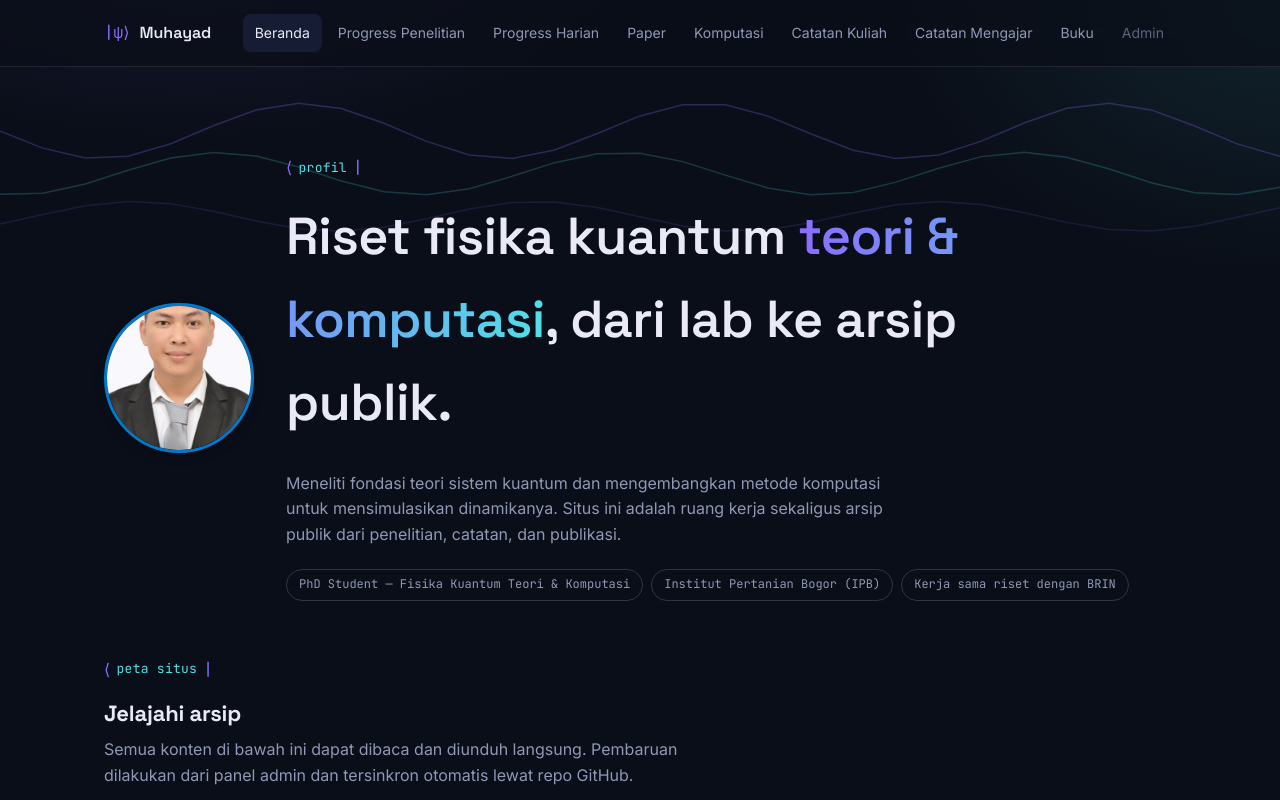
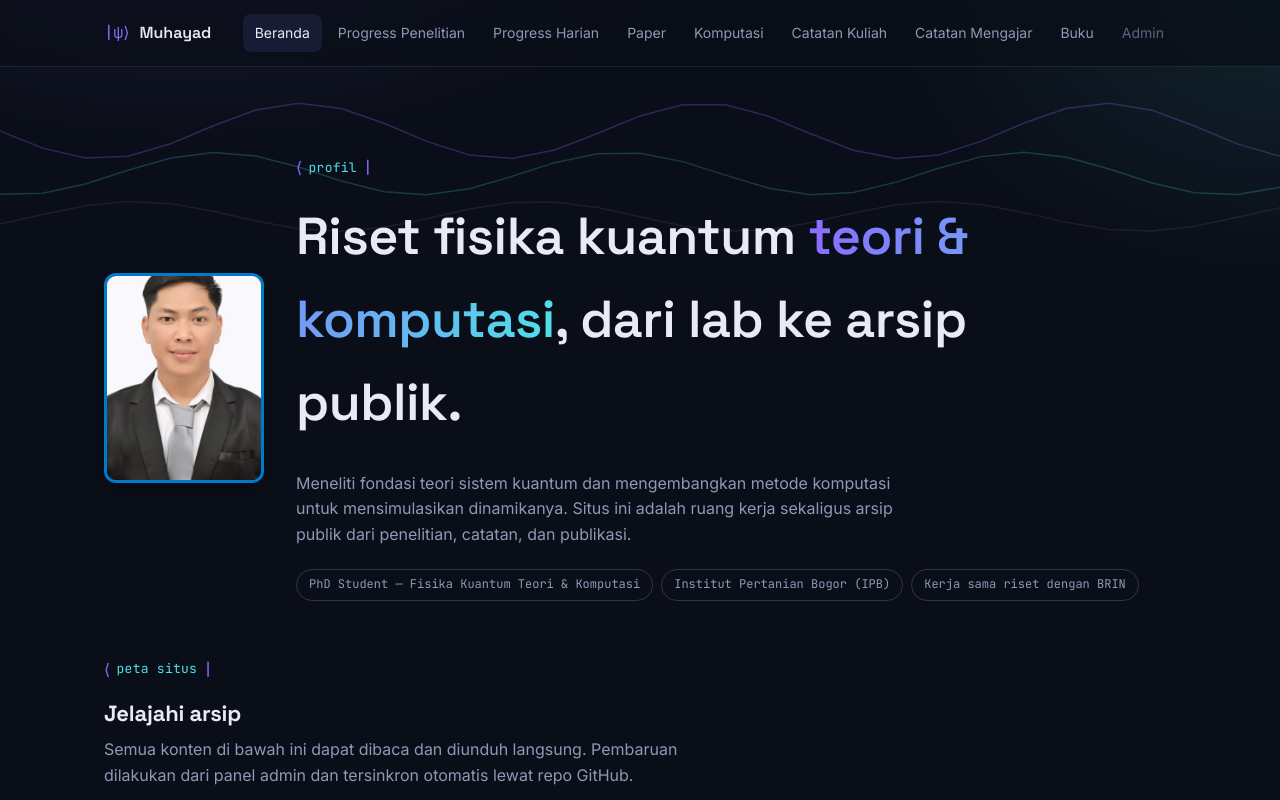
Before and after one commit to muhammad01ahyad-dev/quantum-site, a plain HTML site: page index.html in a window 1280 px wide. Shown: the top 800 px of the page. Drawn offline with Linux system fonts and the light colour scheme.

Commit message:
Update index.html

```diff
--- a/index.html
+++ b/index.html
@@ -5,7 +5,7 @@
 <meta name="viewport" content="width=device-width, initial-scale=1.0">
 <title>Beranda — Ruang Riset Fisika Kuantum</title>
 <link rel="stylesheet" href="assets/css/style.css">
-<!-- CSS Tambahan agar tampilan foto rapi -->
+<!-- CSS Tambahan dengan bingkai persegi (Rectangle) -->
 <style>
   .hero-profile-wrapper {
     display: flex;
@@ -14,12 +14,12 @@
     flex-wrap: wrap; /* Supaya responsif di layar HP */
   }
   .profile-photo {
-    width: 150px;
-    height: 150px;
-    object-fit: cover;
-    border-radius: 50%; /* Membuat foto berbentuk lingkaran */
-    border: 3px solid var(--accent, #007acc); /* Bingkai foto */
-    box-shadow: 0 4px 12px rgba(0,0,0,0.15);
+    width: 160px;            /* Lebar foto */
+    height: 210px;           /* Tinggi foto (proporsi portrait) */
+    object-fit: cover;       /* Agar foto tidak terdistorsi / gepeng */
+    border-radius: 12px;     /* Ubah ke 0px jika ingin sudut tajam/siku murni */
+    border: 3px solid var(--accent, #007acc); /* Warna bingkai */
+    box-shadow: 0 8px 20px rgba(0,0,0,0.25);  /* Bayangan lembut */
   }
 </style>
 </head>
@@ -32,7 +32,7 @@
   <div id="heroWaveMount"></div>
   <div class="wrap hero-inner hero-profile-wrapper">
 
-    <!-- TAMBAHAN: Tag Foto Profil -->
+    <!-- Tag Foto Profil -->
     <div class="photo-container">
       <img src="assets/images/foto-profil.jpg" alt="Foto Profil" class="profile-photo">
     </div>
```
